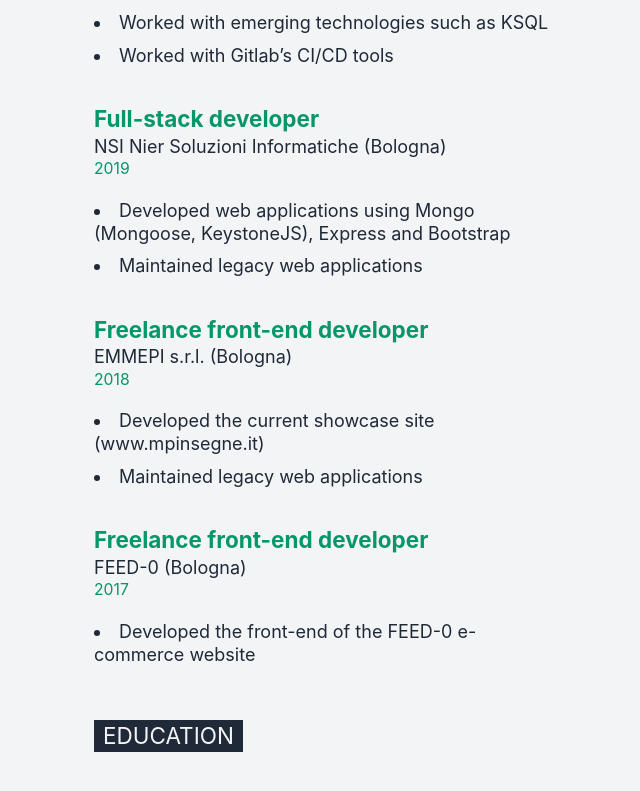
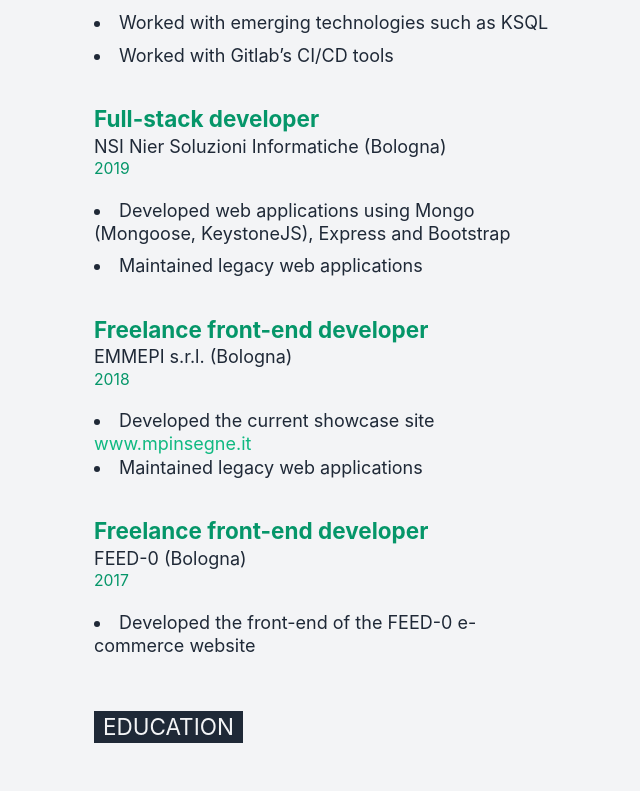
Before and after one commit to cpiemontese/cpiemontese.github.io, a Next.js app: page / in a window 1280 px wide. Shown: the part 598-1389 px from the top of the page, without its empty margins (78-718 px from the left). Built offline with nearby package versions, Linux system fonts and the light colour scheme.

Commit message:
finish work experience section

```diff
--- a/components/cv-element.js
+++ b/components/cv-element.js
@@ -1,4 +1,4 @@
-export default function CVElement({ className, lang, title, subtitle, period, body, list, grade, children }) {
+export default function CVElement({ className, lang, title, subtitle, period, list, grade, children }) {
   return (
     <div className={className}>
       <div className="mb-4">
@@ -19,7 +19,7 @@ export default function CVElement({ className, lang, title, subtitle, period, bo
           )
         }
       </ul> }
-      { body && <p>{body}</p> }
+      { children !== undefined ? children : null }
       {
         grade && <p className="text-sm">{grade}</p>
       }
--- a/pages/index.jsx
+++ b/pages/index.jsx
@@ -132,19 +132,26 @@ export default function IndexPage() {
                 title="Freelance front-end developer"
                 subtitle="EMMEPI s.r.l. (Bologna)"
                 period="2018"
-                list={[
-                  {
-                    [EN]:
-                      "Developed the current showcase site (www.mpinsegne.it)",
-                    [IT]:
-                      "Sviluppato l’attuale sito vetrina (www.mpinsegne.it)",
-                  },
-                  {
-                    [EN]: "Maintained legacy web applications",
-                    [IT]: "Manutenuto applicazioni web legacy",
-                  },
-                ]}
-              />
+              >
+                <ul className="list-disc list-inside">
+                  <li>
+                    {lang === EN
+                      ? "Developed the current showcase site "
+                      : "Sviluppato l’attuale sito vetrina "}
+                    <a
+                      className="text-green-500 dark:text-green-400"
+                      href="https://www.mpinsegne.it"
+                    >
+                      www.mpinsegne.it
+                    </a>
+                  </li>
+                  <li>
+                    {lang === EN
+                      ? "Maintained legacy web applications"
+                      : "Manutenuto applicazioni web legacy"}
+                  </li>
+                </ul>
+              </CVElement>
               <CVElement
                 className="mb-12"
                 lang={lang}
```
